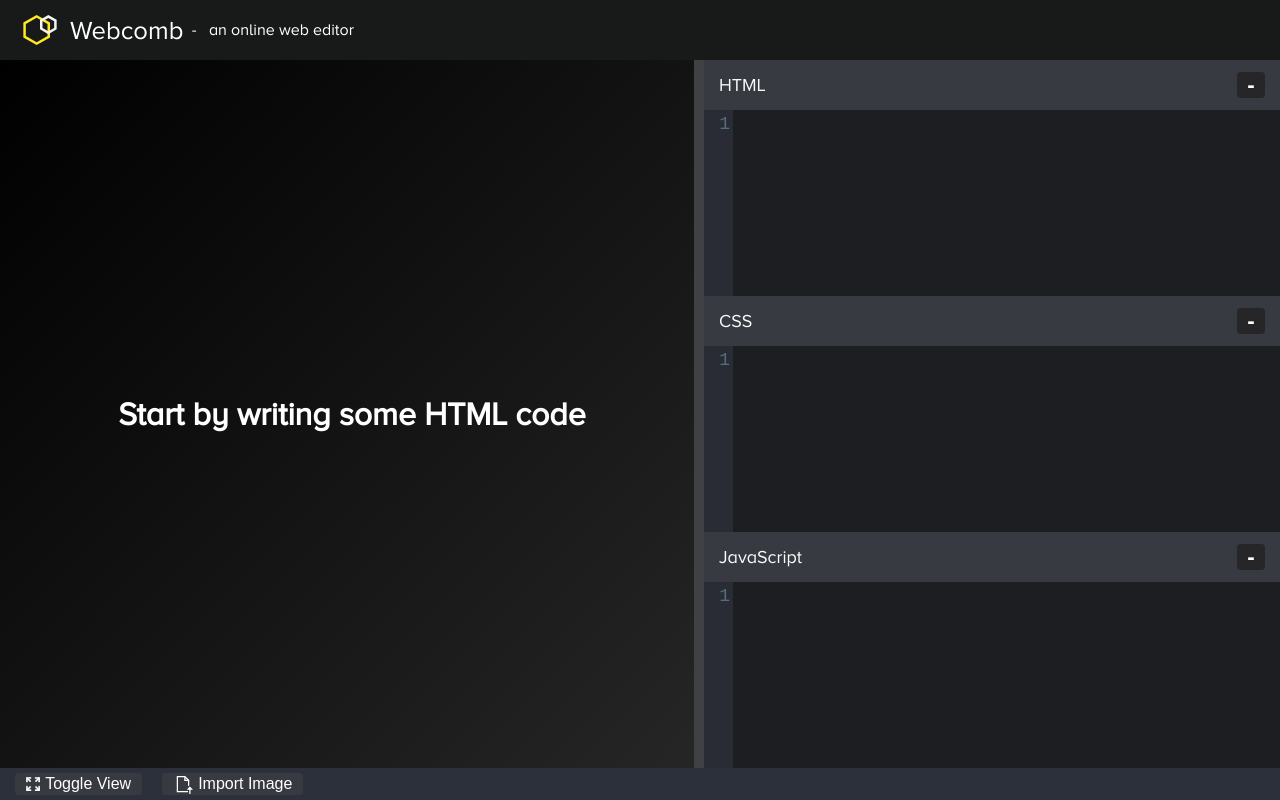
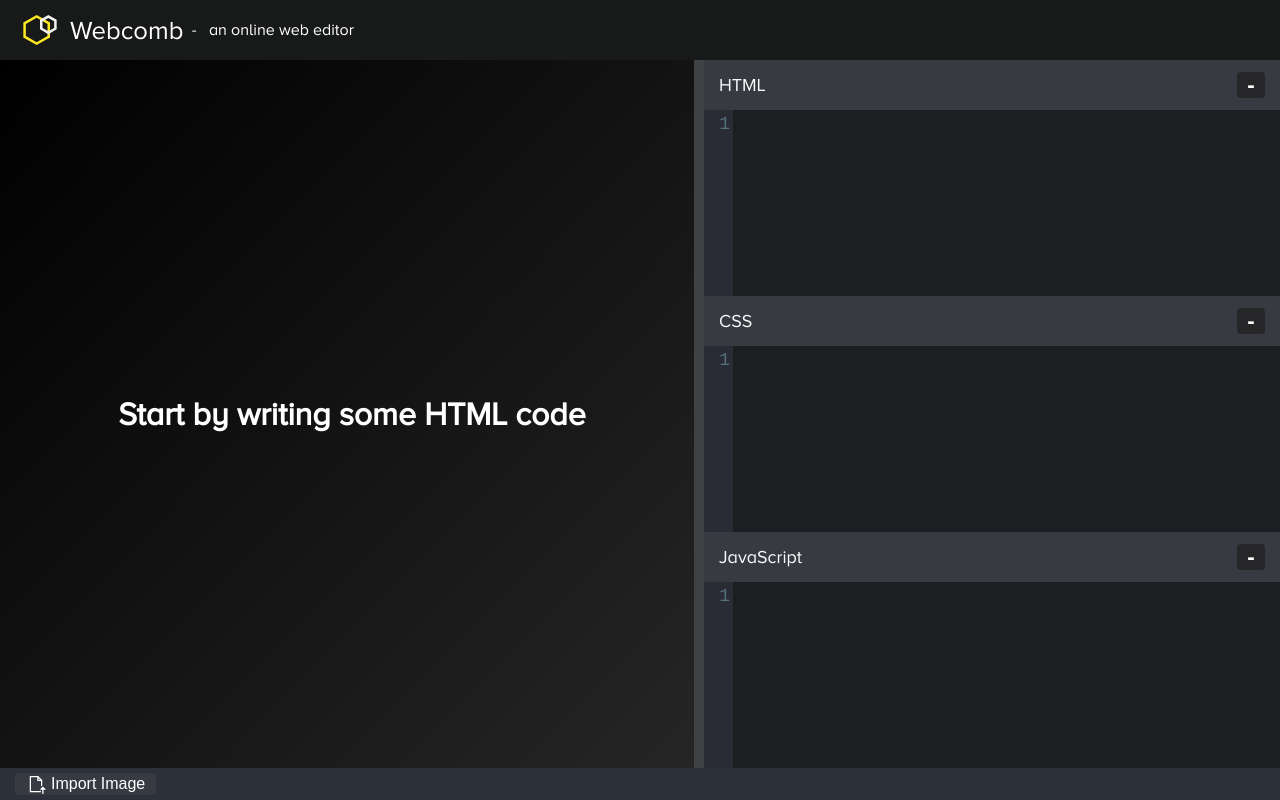
Before and after one commit to ncs-jss/Webcomb, a React (Create React App) app: page / in a window 1280 px wide. Built offline with nearby package versions, Linux system fonts and the light colour scheme.

Commit message:
removed view feature

```diff
--- a/src/App.js
+++ b/src/App.js
@@ -18,7 +18,6 @@ const App = () => {
   const [html, sethtml] = useState('');
   const [css, setcss] = useState('');
   const [js, setjs] = useState('');
-  const [view, toggleView] = useState(false); // false for normal view, true for fullScreen
   const [isResizable, setIsResizable] = useState(false);
   const [modalContent, setModalContent] = useState({});
   const [modal, showModal, hideModal] = useModal();
@@ -132,7 +131,6 @@ const App = () => {
         <Navbar
           reset={showResetModal}
           save={saveToLocalStorage}
-          view={view}
           html={html}
           download={downloadFile}
         />
@@ -146,8 +144,6 @@ const App = () => {
               js={js}
               reset={reset}
               saveToLocalStorage={saveToLocalStorage}
-              // view={view}
-              // toggleView={toggleView}
               mouseMoveHandler={mouseMoveHandler}
               mouseUpHandler={mouseUpHandler}
             />
@@ -182,7 +178,7 @@ const App = () => {
           </section>
         </div>
 
-        <BottomBar view={view} toggleView={toggleView} />
+        <BottomBar />
       </div>
     </>
   );
--- a/src/components/BottomBar/index.js
+++ b/src/components/BottomBar/index.js
@@ -6,17 +6,13 @@ import FunctionButton from '../FunctionButton';
 import Icon from '../Icon';
 import ImageUpload from '../ImageUpload';
 
-const BottomBar = ({ toggleView, view }) => {
+const BottomBar = () => {
   const [modal, showModal, hideModal] = useModal();
 
   return (
     <>
       {modal && <ImageUpload hideModal={hideModal} />}
       <div className="bottom-bar">
-        <FunctionButton onClick={() => toggleView(!view)}>
-          <Icon name="toggle" />
-          <span>Toggle View</span>
-        </FunctionButton>
         <FunctionButton onClick={showModal}>
           <Icon name="import" />
           Import Image
--- a/src/components/DisplayWindow/index.js
+++ b/src/components/DisplayWindow/index.js
@@ -8,8 +8,6 @@ const DisplayWindow = ({
   js,
   reset,
   saveToLocalStorage,
-  view,
-  toggleView,
   mouseMoveHandler,
   mouseUpHandler,
 }) => {
--- a/src/components/Navbar/index.js
+++ b/src/components/Navbar/index.js
@@ -3,7 +3,7 @@ import React from 'react';
 import FunctionButton from '../FunctionButton';
 import Icon from '../Icon';
 
-const Navbar = ({ reset, save, view, html, download }) => {
+const Navbar = ({ reset, save, html, download }) => {
   return (
     <div className="navbar">
       <div className="logo">
@@ -13,7 +13,6 @@ const Navbar = ({ reset, save, view, html, download }) => {
         </h1>
       </div>
       <div className="buttons" style={html === '' ? { display: 'none' } : null}>
-        {!view && (
         <FunctionButton onClick={reset} name="reset">
           <Icon
             name="reset"
@@ -24,7 +23,6 @@ const Navbar = ({ reset, save, view, html, download }) => {
           />
           <span>Reset</span>
         </FunctionButton>
-        )}
         <FunctionButton onClick={save}>
           <Icon
             name="save"
```
Lines whose indentation alone changed are shown as unchanged.
